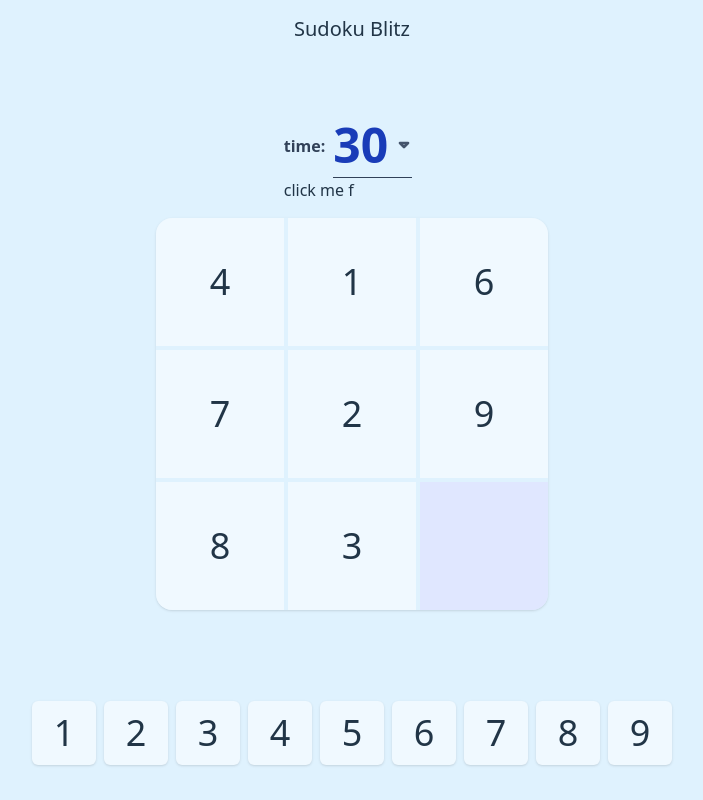
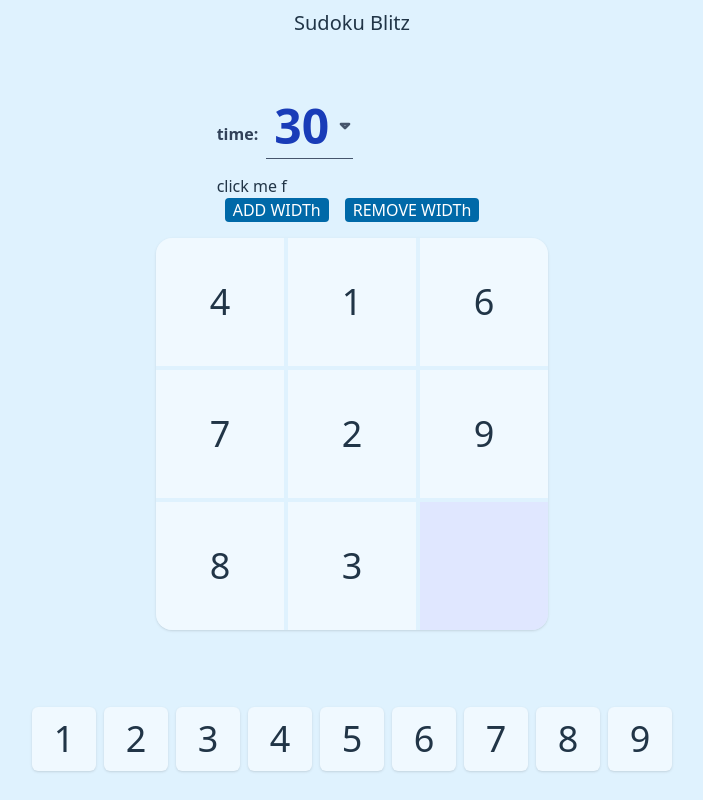
Before and after one commit to Sofia-Ortega/sudoku-blitz, a React (Vite) app: page / in a window 1280 px wide. Shown: the whole page, without its empty margins (288-991 px from the left). Built offline with nearby package versions, Linux system fonts and the light colour scheme.

Commit message:
things are going FANTASTIC with the border

```diff
--- a/src/components/Timer/DropDownOptions.tsx
+++ b/src/components/Timer/DropDownOptions.tsx
@@ -4,7 +4,7 @@ interface Props {
 }
 export default function DropDownOptions({ options, handleSelect }: Props) {
   return (
-    <div className="absolute z-10 mt-1 w-full bg-white shadow-md rounded-md border border-slate-50">
+    <div className="absolute z-10 top-full mt-1 w-full bg-white shadow-md rounded-md border border-slate-50">
       {options.map((option) => (
         <div
           key={option}
--- a/src/components/Timer/Timer.tsx
+++ b/src/components/Timer/Timer.tsx
@@ -1,7 +1,7 @@
 import { useState } from "react";
 import Arrow from "./ArrowSvg";
 import DropDownOptions from "./DropDownOptions";
-import { motion, AnimatePresence } from "motion/react";
+import { motion } from "motion/react";
 
 interface DropdownProps {}
 
@@ -38,6 +38,7 @@ export default function Timer({}: DropdownProps) {
 
   const [isOpen, setIsOpen] = useState<boolean>(false);
   const [selected, setSelected] = useState<number>(TIMER_OPTIONS[1]);
+  const [width, setWidth] = useState<number>(12);
 
   const [playing, setPlaying] = useState(false);
 
@@ -49,6 +50,25 @@ export default function Timer({}: DropdownProps) {
   const handleSelect = (option: number) => {
     setSelected(option);
     setIsOpen(false);
+  };
+
+  const animBorder = {
+    inital: { width: "100%", height: "0.5px" },
+    open: {
+      width: "100%",
+      height: "0.5px",
+      transition: { duration: 0.4, ease: [0.23, 1, 0.32, 1] },
+    },
+    closed: {
+      width: `${width}px`,
+      height: "8px",
+      transition: {
+        type: "spring",
+        stiffness: 200,
+        damping: 20,
+      },
+    },
+    // width: `${width}px`,
   };
 
   return (
@@ -63,12 +83,17 @@ export default function Timer({}: DropdownProps) {
         </motion.div>
         <div></div>
 
-        <motion.div transition={{ duration: 0.4 }} className="mx-2">
+        <motion.div
+          transition={{ duration: 0.4 }}
+          className="mx-2 relative py-2 flex flex-col justify-center items-center"
+        >
           <div
+            className={`flex justify-between items-center font-bold text-blue-800 text-5xl select-none ${
+              !playing ? "cursor-pointer" : ""
+            }`}
             onClick={handleTimerClick}
-            className="flex gap-2 justify-between items-center w-full border-b border-slate-700 font-bold text-blue-800 text-5xl py-2 bg-none cursor-pointer select-none "
           >
-            <span>{selected}</span>
+            <span className="mx-2 ">{selected}</span>
             <motion.div
               variants={animArrow}
               animate={!playing ? "open" : "closed"}
@@ -76,6 +101,11 @@ export default function Timer({}: DropdownProps) {
               <Arrow isOpen={isOpen} />
             </motion.div>
           </div>
+          <motion.div
+            variants={animBorder}
+            animate={!playing ? "open" : "closed"}
+            className="align-middle bg-slate-600 my-2"
+          />
 
           {isOpen && (
             <DropDownOptions
@@ -88,6 +118,20 @@ export default function Timer({}: DropdownProps) {
       <button onClick={() => setPlaying(!playing)}>
         click me {playing ? "t" : "f"}
       </button>
+      <div>
+        <button
+          className="bg-sky-700 text-white px-2 rounded-sm mx-2"
+          onClick={() => setWidth(width + 50)}
+        >
+          ADD WIDTh
+        </button>
+        <button
+          className="bg-sky-700 text-white px-2 rounded-sm mx-2"
+          onClick={() => setWidth(width - 50)}
+        >
+          REMOVE WIDTh
+        </button>
+      </div>
     </div>
   );
 }
```
